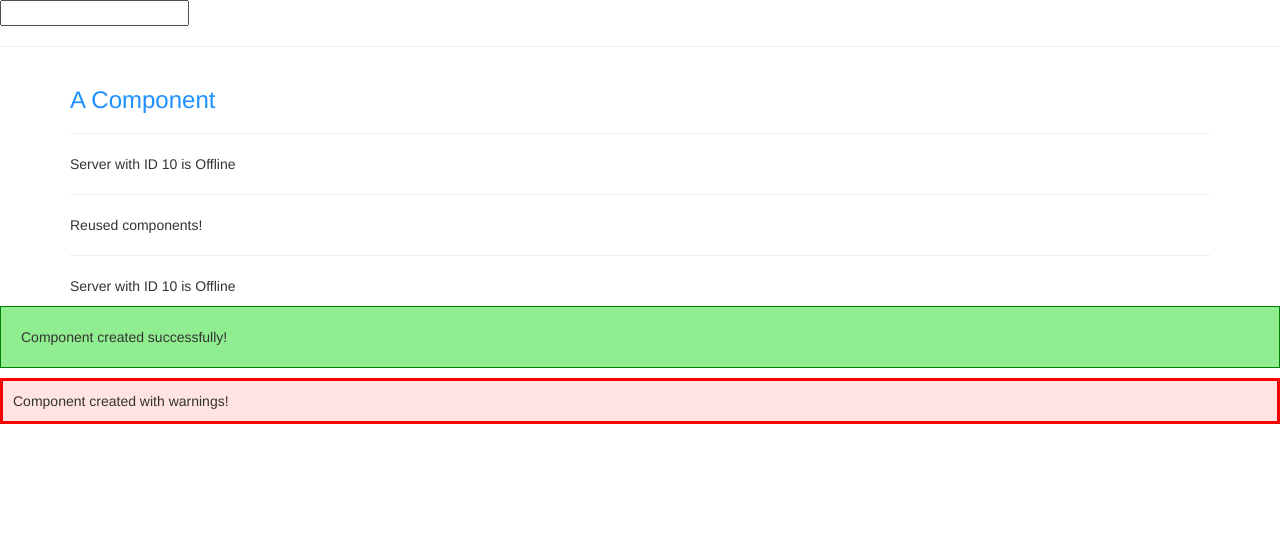
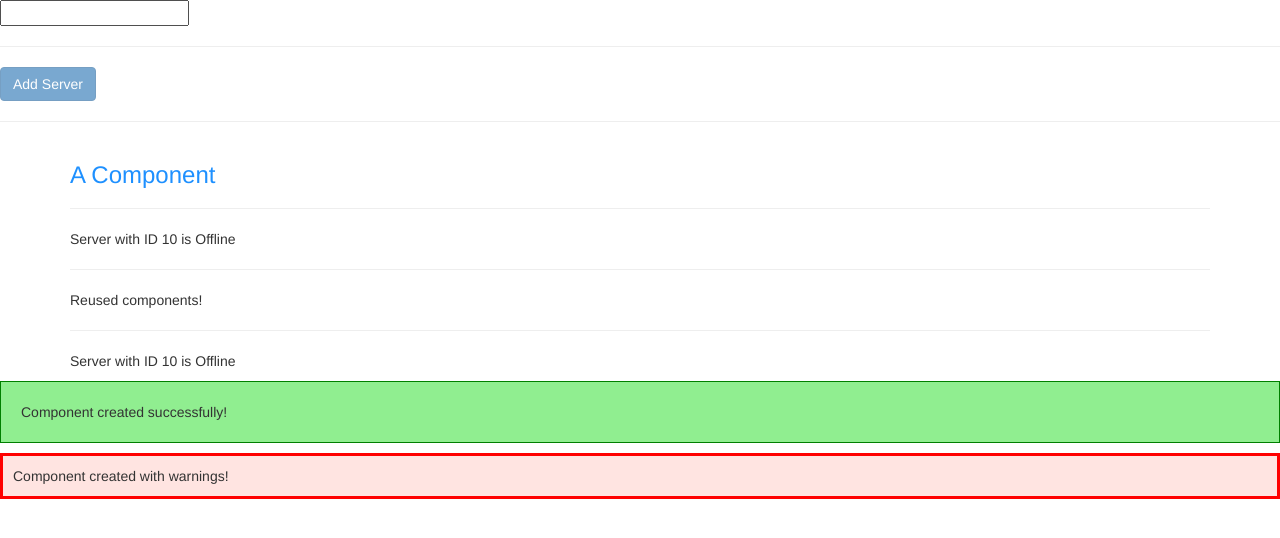
Before and after one commit to Naveen7892/angular-5-tutorial, an Angular app in the folder my-first-app/: page / in a window 1280 px wide. Shown: the top 538 px of the page. Built offline with nearby package versions, Linux system fonts and the light colour scheme.

Commit message:
Databinding - Property Binding

```diff
--- a/my-first-app/src/app/app.component.html
+++ b/my-first-app/src/app/app.component.html
@@ -25,6 +25,12 @@
 
 <hr>
 
+<button class="btn btn-primary" [disabled]="allowNewServer">
+  Add Server
+</button>
+
+<hr>
+
 <!-- Component selector as element -->
 <app-servers></app-servers>
 
--- a/my-first-app/src/app/app.component.ts
+++ b/my-first-app/src/app/app.component.ts
@@ -1,10 +1,22 @@
-import { Component } from '@angular/core';
+import { Component, OnInit } from '@angular/core';
 
 @Component({
   selector: 'app-root',
   templateUrl: './app.component.html',
   styleUrls: ['./app.component.css']
 })
-export class AppComponent {
-  title = 'app';
+export class AppComponent implements OnInit {
+  allowNewServer = false;
+
+  constructor() {
+    setTimeout(() => {
+      this.allowNewServer = true
+    }, 2000);
+  }
+
+  ngOnInit() {
+    // setTimeout(() => {
+    //   this.allowNewServer = true
+    // }, 2000);
+  }
 }
```
